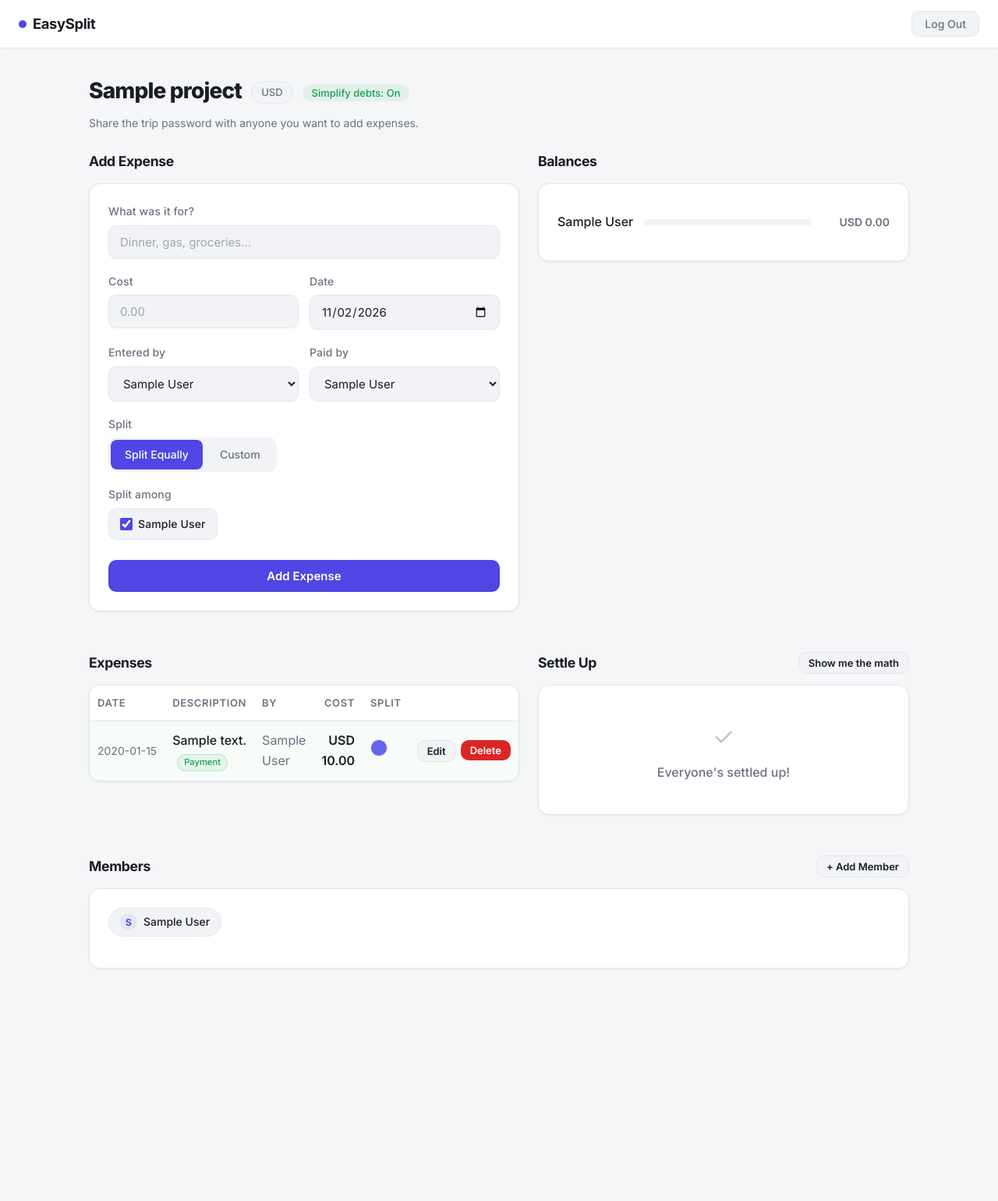
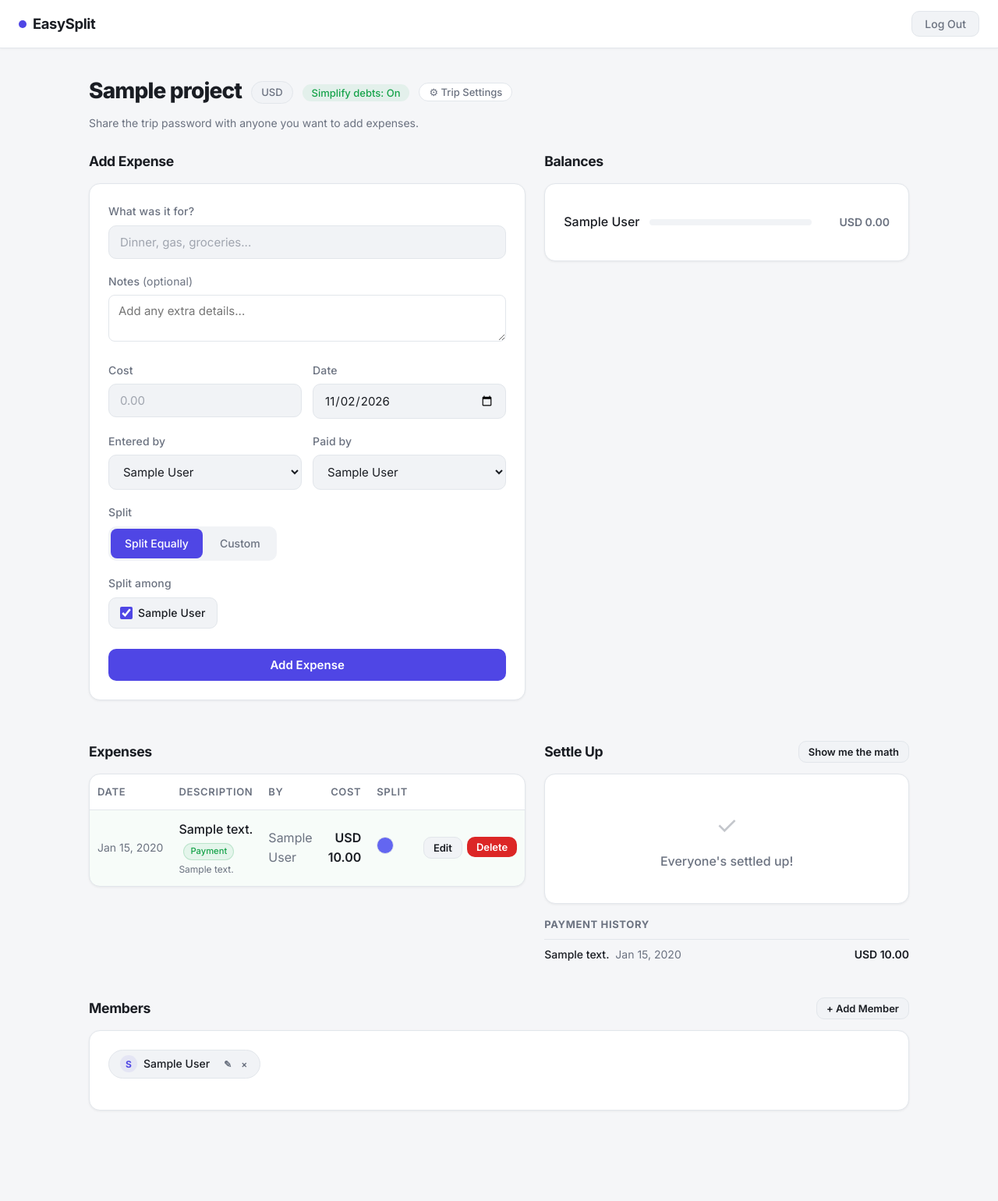
Before and after one commit to andrewmaledy/easysplit, a Flask app: page /projects/1 in a window 1280 px wide. Shown: the whole page at 78% size. Before the commit the page ends 1242 px from the top, so only its background shows below. Run offline with Flask 3, Linux system fonts and the light colour scheme; the visitor is signed in with stand-in values (Sample User, id 1); tables that the repository leaves empty hold one stand-in row (values such as "Sample post").

Commit message:
Add member rename/delete, trip settings, date formatting, expense notes, settlement history
- Rename/delete members (delete blocked if member has expenses)
- Trip settings modal: edit name/currency, delete trip
- Dates formatted as 'Jan 1, 2026' via fmtdate filter
- Optional notes/details field on expenses (add + edit)
- Payment history shown in Settle Up tile

```diff
--- a/app.py
+++ b/app.py
@@ -200,7 +200,19 @@ def fmt_money(value):
     return f"{value:,.2f}"
 
 
+def fmt_date(value):
+    if not value:
+        return ""
+    try:
+        from datetime import datetime
+        d = datetime.strptime(value, "%Y-%m-%d")
+        return d.strftime("%b %-d, %Y")
+    except (ValueError, TypeError):
+        return value
+
+
 app.jinja_env.filters["money"] = fmt_money
+app.jinja_env.filters["fmtdate"] = fmt_date
 
 
 @app.route("/")
@@ -302,6 +314,7 @@ def project(project_id):
             "cost": e["cost"],
             "currency": e["currency"],
             "date": e["date"],
+            "details": e["details"] if "details" in e.keys() else None,
             "created_by_name": e["created_by_name"],
             "is_payment": bool(e["is_payment"]) if "is_payment" in e.keys() else False,
             "shares": shares,
@@ -316,12 +329,15 @@ def project(project_id):
 
     members_json = [{"id": m["id"], "name": m["name"]} for m in members]
 
+    payments = [e for e in expense_list if e["is_payment"]]
+
     return render_template(
         "project.html",
         project=project,
         members=members,
         members_json=members_json,
         expenses=expense_list,
+        payments=payments,
         balances=balances,
         simplified=simplified,
         today=date.today().isoformat(),
@@ -336,6 +352,7 @@ def process_expense_form(project_id, members):
     cost_str = request.form.get("cost", "0").strip()
     cost = float(cost_str) if cost_str else 0.0
     description = request.form.get("description", "").strip()
+    details = request.form.get("details", "").strip()
     expense_date = request.form.get("date") or date.today().isoformat()
     created_by = request.form.get("created_by_member_id", type=int)
 
@@ -388,6 +405,7 @@ def process_expense_form(project_id, members):
 
     return {
         "description": description,
+        "details": details,
         "cost": cost,
         "date": expense_date,
         "split_type": split_type,
@@ -420,10 +438,10 @@ def add_expense(project_id):
 
     expense_id = db.execute(
         """INSERT INTO expenses
-           (project_id, description, cost, currency, date, split_type, created_by_member_id)
-           VALUES (?, ?, ?, ?, ?, ?, ?)""",
+           (project_id, description, cost, currency, date, split_type, details, created_by_member_id)
+           VALUES (?, ?, ?, ?, ?, ?, ?, ?)""",
         (project_id, data["description"], data["cost"], project["currency"],
-         data["date"], data["split_type"], data["created_by"]),
+         data["date"], data["split_type"], data["details"], data["created_by"]),
         return_id=True,
     )
 
@@ -455,6 +473,7 @@ def expense_data(project_id, expense_id):
         "cost": expense["cost"],
         "date": expense["date"],
         "split_type": expense["split_type"],
+        "details": expense["details"] if "details" in expense.keys() else None,
         "created_by_member_id": expense["created_by_member_id"],
         "shares": [{"member_id": s["member_id"], "member_name": s["member_name"],
                      "paid_share": s["paid_share"], "owed_share": s["owed_share"]}
@@ -484,10 +503,10 @@ def edit_expense(project_id, expense_id):
         return redirect(url_for("project", project_id=project_id))
 
     db.execute(
-        """UPDATE expenses SET description = ?, cost = ?, date = ?, split_type = ?,
+        """UPDATE expenses SET description = ?, cost = ?, date = ?, split_type = ?, details = ?,
            created_by_member_id = ? WHERE id = ? AND project_id = ?""",
         (data["description"], data["cost"], data["date"], data["split_type"],
-         data["created_by"], expense_id, project_id),
+         data["details"], data["created_by"], expense_id, project_id),
     )
     db.execute("DELETE FROM shares WHERE expense_id = ?", (expense_id,))
     for member_id, paid, owed in data["shares_data"]:
@@ -563,6 +582,58 @@ def add_member(project_id):
     else:
         flash(f"{name} added. They'll be included in future expenses.", "success")
     return redirect(url_for("project", project_id=project_id))
+
+
+@app.route("/projects/<int:project_id>/members/<int:member_id>/rename", methods=["POST"])
+def rename_member(project_id, member_id):
+    if not require_project_access(project_id):
+        return redirect(url_for("home"))
+    name = request.form.get("name", "").strip()
+    if not name:
+        flash("Name is required.", "error")
+        return redirect(url_for("project", project_id=project_id))
+    db.execute("UPDATE members SET name = ? WHERE id = ? AND project_id = ?", (name, member_id, project_id))
+    flash("Member renamed.", "success")
+    return redirect(url_for("project", project_id=project_id))
+
+
+@app.route("/projects/<int:project_id>/members/<int:member_id>/delete", methods=["POST"])
+def delete_member(project_id, member_id):
+    if not require_project_access(project_id):
+        return redirect(url_for("home"))
+    shares = db.query("SELECT 1 FROM shares WHERE member_id = ? LIMIT 1", (member_id,))
+    if shares:
+        flash("Cannot delete a member with expenses. Delete their expenses first.", "error")
+        return redirect(url_for("project", project_id=project_id))
+    db.execute("DELETE FROM members WHERE id = ? AND project_id = ?", (member_id, project_id))
+    flash("Member removed.", "success")
+    return redirect(url_for("project", project_id=project_id))
+
+
+@app.route("/projects/<int:project_id>/edit", methods=["POST"])
+def edit_project(project_id):
+    if not require_project_access(project_id):
+        return redirect(url_for("home"))
+    name = request.form.get("name", "").strip()
+    currency = request.form.get("currency", "").strip().upper()
+    if not name:
+        flash("Trip name is required.", "error")
+        return redirect(url_for("project", project_id=project_id))
+    if not currency:
+        currency = "CAD"
+    db.execute("UPDATE projects SET name = ?, currency = ? WHERE id = ?", (name, currency, project_id))
+    flash("Trip updated.", "success")
+    return redirect(url_for("project", project_id=project_id))
+
+
+@app.route("/projects/<int:project_id>/delete", methods=["POST"])
+def delete_project(project_id):
+    if not require_project_access(project_id):
+        return redirect(url_for("home"))
+    db.execute("DELETE FROM projects WHERE id = ?", (project_id,))
+    session.pop("project_id", None)
+    flash("Trip deleted.", "success")
+    return redirect(url_for("home"))
 
 
 @app.route("/projects/<int:project_id>/toggle-simplify", methods=["POST"])
--- a/db.py
+++ b/db.py
@@ -22,6 +22,9 @@ def init_db():
     cols = [r[1] for r in db.execute("PRAGMA table_info(expenses)")]
     if "is_payment" not in cols:
         db.execute("ALTER TABLE expenses ADD COLUMN is_payment INTEGER NOT NULL DEFAULT 0")
+    cols = [r[1] for r in db.execute("PRAGMA table_info(expenses)")]
+    if "details" not in cols:
+        db.execute("ALTER TABLE expenses ADD COLUMN details TEXT")
     db.commit()
     db.close()
 
--- a/schema.sql
+++ b/schema.sql
@@ -24,6 +24,7 @@ CREATE TABLE IF NOT EXISTS expenses (
     date TEXT NOT NULL,
     split_type TEXT NOT NULL DEFAULT 'equal',
     is_payment INTEGER NOT NULL DEFAULT 0,
+    details TEXT,
     created_by_member_id INTEGER REFERENCES members(id),
     created_at TEXT NOT NULL DEFAULT (datetime('now'))
 );
--- a/templates/project.html
+++ b/templates/project.html
@@ -10,6 +10,7 @@
             Simplify debts: {{ 'On' if project.simplify_by_default else 'Off' }}
         </button>
     </form>
+    <button type="button" class="pill" style="cursor:pointer;border:1px solid var(--border);font-family:inherit;font-size:0.8125rem;font-weight:500;background:var(--surface);" onclick="openTripSettings()">&#9881; Trip Settings</button>
 </div>
 <p style="color:var(--text-dim);font-size:0.875rem;margin-bottom:24px;">Share the trip password with anyone you want to add expenses.</p>
 
@@ -44,6 +45,21 @@
             {% endif %}
         {% else %}
         <div class="card empty-state"><p>Simplify debts is off for this trip.</p></div>
+        {% endif %}
+
+        {% if payments %}
+        <div style="margin-top:16px;">
+            <h3 style="font-size:0.8125rem;color:var(--text-dim);margin-bottom:8px;text-transform:uppercase;letter-spacing:0.05em;">Payment History</h3>
+            {% for p in payments %}
+            <div style="display:flex;justify-content:space-between;align-items:center;padding:8px 0;border-top:1px solid var(--border);font-size:0.875rem;">
+                <div>
+                    <span style="font-weight:500;">{{ p.description }}</span>
+                    <span style="color:var(--text-dim);margin-left:4px;">{{ p.date|fmtdate }}</span>
+                </div>
+                <span style="font-weight:600;">{{ project.currency }} {{ p.cost|money }}</span>
+            </div>
+            {% endfor %}
+        </div>
         {% endif %}
     </div>
 
@@ -80,6 +96,10 @@
                 <div class="field">
                     <label for="description">What was it for?</label>
                     <input type="text" id="description" name="description" required placeholder="Dinner, gas, groceries...">
+                </div>
+                <div class="field">
+                    <label for="details">Notes <span style="color:var(--text-dim);font-weight:400;">(optional)</span></label>
+                    <textarea id="details" name="details" rows="2" placeholder="Add any extra details..." style="width:100%;padding:10px 12px;border:1px solid var(--border);border-radius:8px;font-size:0.9375rem;font-family:inherit;resize:vertical;background:var(--surface);color:var(--text);"></textarea>
                 </div>
                 <div class="row">
                     <div class="field" style="flex:1;">
@@ -210,10 +230,11 @@
                 <tbody>
                 {% for e in expenses %}
                     <tr{% if e.is_payment %} class="payment-row"{% endif %}>
-                        <td style="color:var(--text-dim);font-size:0.875rem;white-space:nowrap;">{{ e.date }}</td>
+                        <td style="color:var(--text-dim);font-size:0.875rem;white-space:nowrap;">{{ e.date|fmtdate }}</td>
                         <td style="font-weight:500;">
                             {{ e.description }}
                             {% if e.is_payment %}<span class="pill green" style="margin-left:6px;font-size:0.7rem;padding:1px 8px;">Payment</span>{% endif %}
+                            {% if e.details %}<div style="font-size:0.75rem;color:var(--text-dim);font-weight:400;margin-top:2px;">{{ e.details }}</div>{% endif %}
                         </td>
                         <td style="color:var(--text-dim);">{{ e.created_by_name or '—' }}</td>
                         <td class="right" style="font-weight:600;">{{ project.currency }} {{ e.cost|money }}</td>
@@ -256,9 +277,47 @@
         <div class="card">
             <div class="members-list">
                 {% for m in members %}
-                <span class="member-chip"><span class="av">{{ m.name[0]|upper }}</span>{{ m.name }}</span>
+                <span class="member-chip">
+                    <span class="av">{{ m.name[0]|upper }}</span>
+                    <span>{{ m.name }}</span>
+                    <form method="POST" action="{{ url_for('rename_member', project_id=project.id, member_id=m.id) }}" style="display:inline;">
+                        <input type="text" name="name" value="{{ m.name }}" style="display:none;width:120px;padding:2px 6px;font-size:0.8rem;border:1px solid var(--border);border-radius:6px;" onkeydown="if(event.key==='Enter')this.form.submit(); if(event.key==='Escape')this.style.display='none';" onblur="this.style.display='none';">
+                    </form>
+                    <button type="button" onclick="this.previousElementSibling.style.display='inline-block'; this.previousElementSibling.focus();" style="background:none;border:none;cursor:pointer;color:var(--text-dim);font-size:0.75rem;padding:0 2px;" title="Rename">&#9998;</button>
+                    <form method="POST" action="{{ url_for('delete_member', project_id=project.id, member_id=m.id) }}" style="display:inline;" onsubmit="return confirm('Remove {{ m.name }} from this trip?');">
+                        <button type="submit" style="background:none;border:none;cursor:pointer;color:var(--text-dim);font-size:0.75rem;padding:0 2px;" title="Remove">&times;</button>
+                    </form>
+                </span>
                 {% endfor %}
             </div>
+        </div>
+    </div>
+</div>
+
+<!-- Trip Settings Modal -->
+<div id="tripsettings-modal" class="modal-overlay" style="display:none;">
+    <div class="modal" style="max-width:440px;">
+        <div class="modal-header">
+            <h2>Trip Settings</h2>
+            <button class="modal-close" onclick="closeTripSettings()">&times;</button>
+        </div>
+        <div class="modal-body">
+            <form method="POST" action="{{ url_for('edit_project', project_id=project.id) }}">
+                <div class="field">
+                    <label for="trip_name">Trip Name</label>
+                    <input type="text" id="trip_name" name="name" value="{{ project.name }}" required>
+                </div>
+                <div class="field">
+                    <label for="trip_currency">Currency</label>
+                    <input type="text" id="trip_currency" name="currency" value="{{ project.currency }}" required maxlength="3" style="text-transform:uppercase;">
+                </div>
+                <button type="submit" class="btn-primary" style="width:100%;">Save Changes</button>
+            </form>
+            <hr style="margin:20px 0;border:none;border-top:1px solid var(--border);">
+            <form method="POST" action="{{ url_for('delete_project', project_id=project.id) }}"
+                  onsubmit="return confirm('Delete this trip and ALL its data? This cannot be undone.');">
+                <button type="submit" class="btn-danger" style="width:100%;">Delete Trip</button>
+            </form>
         </div>
     </div>
 </div>
@@ -313,6 +372,10 @@
                 <div class="field">
                     <label for="edit_description">What was it for?</label>
                     <input type="text" id="edit_description" name="description" required>
+                </div>
+                <div class="field">
+                    <label for="edit_details">Notes <span style="color:var(--text-dim);font-weight:400;">(optional)</span></label>
+                    <textarea id="edit_details" name="details" rows="2" placeholder="Add any extra details..." style="width:100%;padding:10px 12px;border:1px solid var(--border);border-radius:8px;font-size:0.9375rem;font-family:inherit;resize:vertical;background:var(--surface);color:var(--text);"></textarea>
                 </div>
                 <div class="row">
                     <div class="field" style="flex:1;">
@@ -497,6 +560,7 @@ async function openEditExpense(expenseId) {
     const data = await resp.json();
 
     document.getElementById('edit_description').value = data.description;
+    document.getElementById('edit_details').value = data.details || '';
     document.getElementById('edit_cost').value = data.cost;
     document.getElementById('edit_date').value = data.date;
     document.getElementById('edit_created_by').value = data.created_by_member_id || '';
@@ -654,6 +718,17 @@ function closeAddMember() {
     document.getElementById('addmember-modal').style.display = 'none';
     document.body.style.overflow = '';
 }
+function openTripSettings() {
+    document.getElementById('tripsettings-modal').style.display = 'flex';
+    document.body.style.overflow = 'hidden';
+}
+function closeTripSettings() {
+    document.getElementById('tripsettings-modal').style.display = 'none';
+    document.body.style.overflow = '';
+}
+document.getElementById('tripsettings-modal').addEventListener('click', (e) => {
+    if (e.target === e.currentTarget) closeTripSettings();
+});
 function selectRecalc(which) {
     document.getElementById('rc-future').classList.toggle('selected', which === 'future');
     document.getElementById('rc-past').classList.toggle('selected', which === 'past');
@@ -867,6 +942,7 @@ document.addEventListener('keydown', (e) => {
         closeAddMember();
         closeEditExpense();
         closeSettle();
+        closeTripSettings();
     }
 });
 </script>
```
